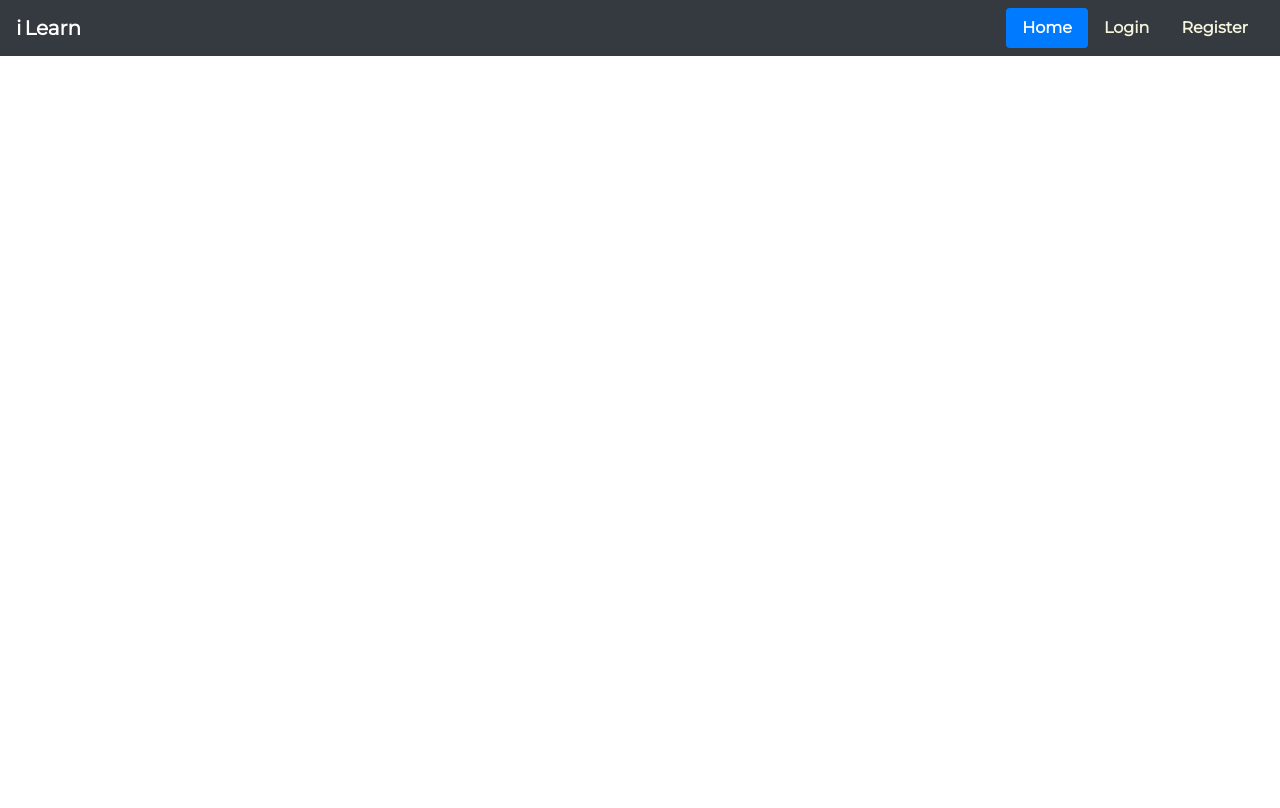
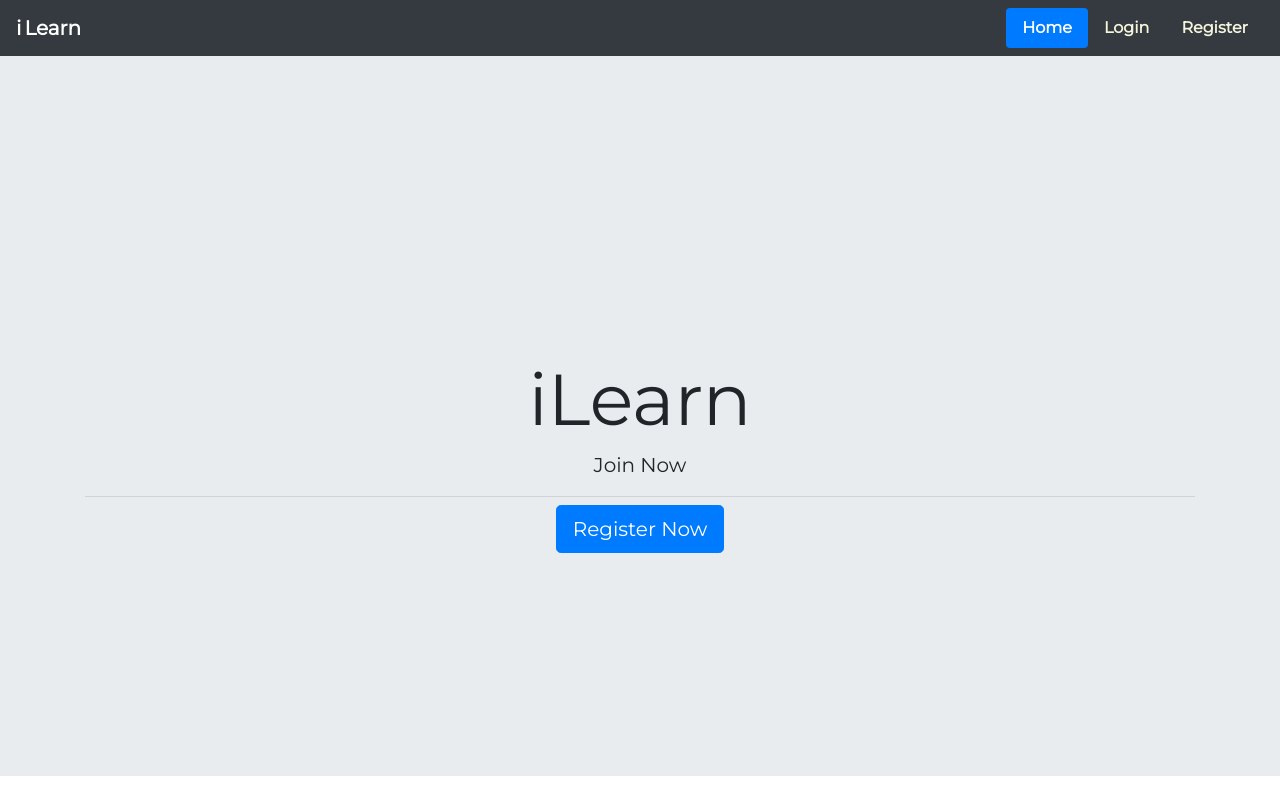
Before and after one commit to anuj-nair/iLearnWeb, a plain HTML site: page index.html in a window 1280 px wide. Drawn offline with nearby package versions, Linux system fonts and the light colour scheme.

Commit message:
Home Page set

```diff
--- a/index.html
+++ b/index.html
@@ -4,31 +4,37 @@
         <title>Home</title>
         <!-- Required meta tags -->
         <meta charset="utf-8">
-    <meta name="viewport" content="width=device-width, initial-scale=1, shrink-to-fit=no">
+        <meta
+        name="viewport" content="width=device-width, initial-scale=1, shrink-to-fit=no">
 
         <!-- Bootstrap CSS -->
-    <link rel="stylesheet" href="https://stackpath.bootstrapcdn.com/bootstrap/4.3.1/css/bootstrap.min.css" integrity="sha384-ggOyR0iXCbMQv3Xipma34MD+dH/1fQ784/j6cY/iJTQUOhcWr7x9JvoRxT2MZw1T" crossorigin="anonymous">
+        <link
+        rel="stylesheet" href="https://stackpath.bootstrapcdn.com/bootstrap/4.3.1/css/bootstrap.min.css" integrity="sha384-ggOyR0iXCbMQv3Xipma34MD+dH/1fQ784/j6cY/iJTQUOhcWr7x9JvoRxT2MZw1T" crossorigin="anonymous">
         <!-- Font: Montserrat -->
         <link href="https://fonts.googleapis.com/css2?family=Montserrat&display=swap" rel="stylesheet">
 
         <style>
-      *,body{
-        padding: 0%;
-        margin: 0%;
+            *,
+            body {
+                padding: 0;
+                margin: 0;
                 font-family: 'Montserrat', sans-serif;
             }
 
-      .nav-link{
+            .nav-link {
                 font-weight: bold;
                 color: beige;
             }
-      #Logo>span{
+            #Logo > span {
                 margin-right: 3px;
             }
-      #Logo{
+            #Logo {
                 font-weight: bolder;
             }
-
+            .screen_bg {
+                height: 90vh;
+                padding-top: 300px;
+            }
         </style>
 
     </head>
@@ -50,7 +56,16 @@
                 </li>
             </ul>
         </nav>
-
+        <div class="text-center screen_bg jumbotron jumbotron-fluid">
+            <div class="container">
+                <h1 class="display-3">iLearn</h1>
+                <p class="lead">Join Now</p>
+                <hr class="my-2">
+                <p class="lead">
+                    <a class="btn btn-primary btn-lg" href="#" role="button">Register Now</a>
+                </p>
+            </div>
+        </div>
         <!-- Optional JavaScript -->
         <!-- jQuery first, then Popper.js, then Bootstrap JS -->
         <script src="https://code.jquery.com/jquery-3.3.1.slim.min.js" integrity="sha384-q8i/X+965DzO0rT7abK41JStQIAqVgRVzpbzo5smXKp4YfRvH+8abtTE1Pi6jizo" crossorigin="anonymous"></script>
```
Lines whose indentation alone changed are shown as unchanged.
